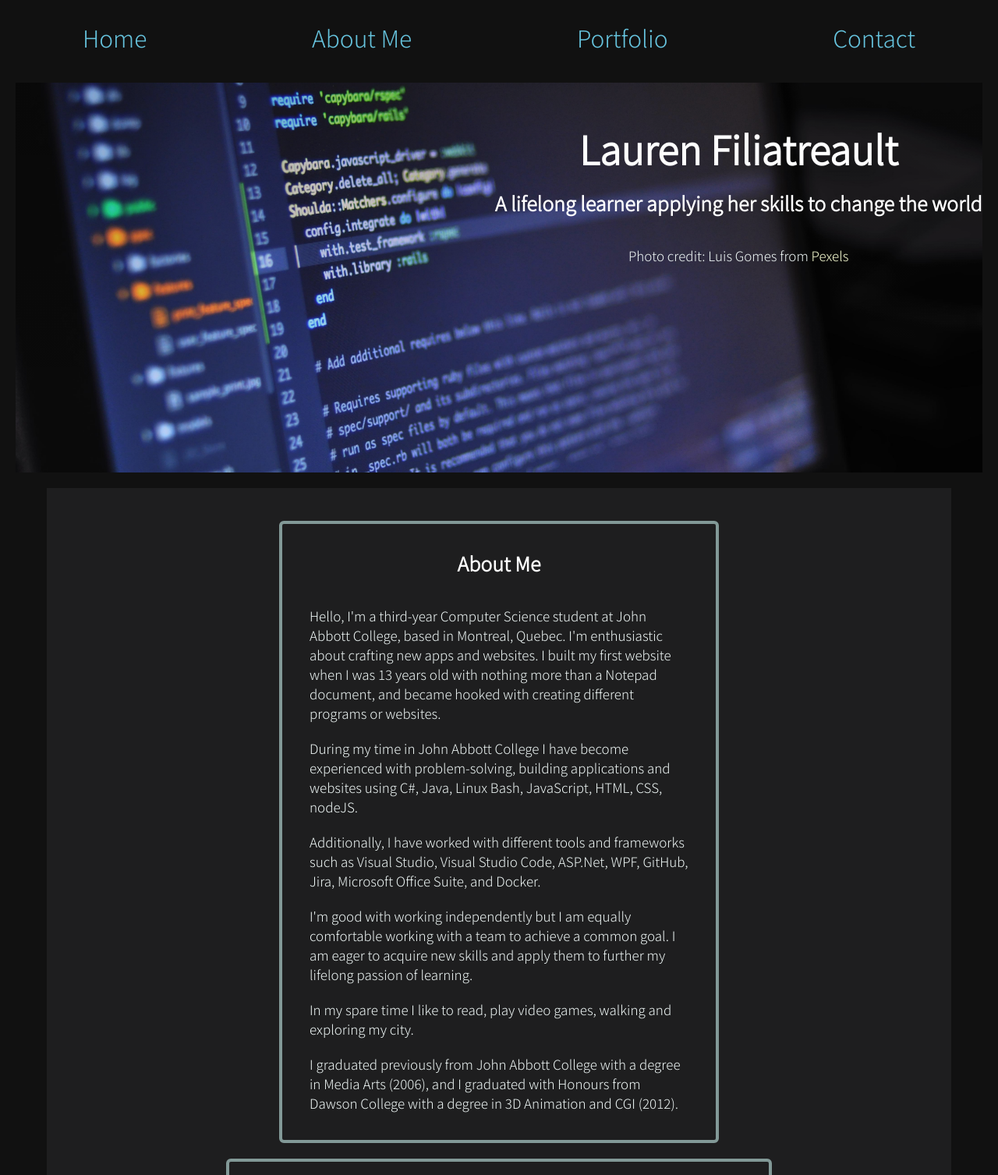
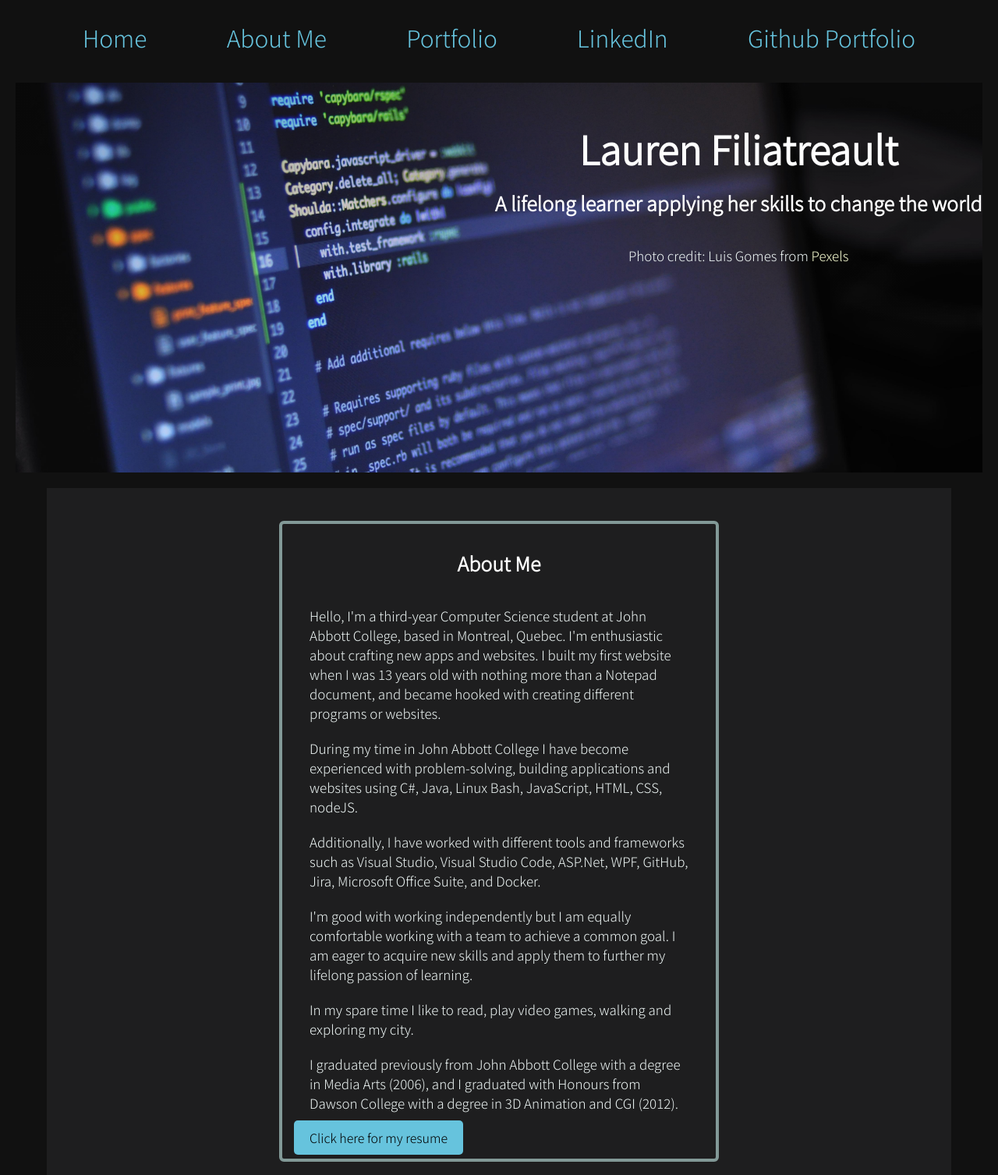
Before and after one commit to L-Filiatreault/L-Filiatreault.github.io, a plain HTML site: page index.html in a window 1280 px wide. Shown: the top 1507 px of the page at 78% size. Drawn offline with Linux system fonts and the light colour scheme.

Commit message:
Updated the navigation bar and added the CV to my website

```diff
--- a/CSS/index.css
+++ b/CSS/index.css
@@ -5,7 +5,6 @@
     box-sizing: border-box;
     text-decoration: none;
     list-style: none;
-
     font-family: 'Noto Sans JP', sans-serif;
 }
 
@@ -106,6 +105,8 @@ h3{
 
 }
 
+
+
 p{
     text-align: center;
     color:#eef6f5;
@@ -117,6 +118,7 @@ p{
 #aboutme{
 
     position: center;
+    align-items: center;
     width: 50%;
     text-align: left;
     border: 4px solid #829997;
@@ -128,6 +130,17 @@ p{
 
 #aboutme p{
     text-align: left;
+}
+
+.resumeButton{
+
+    background-color: #66c3dd;
+    color: #000;
+    padding: 10px 20px;
+    font: 20px;
+    border-radius: 5px;
+    cursor: pointer;
+
 }
 
 
@@ -170,12 +183,6 @@ a{
 
 }
 
-.button{
-    display: grid;
-    justify-content: center;
-    align-content: center;
-
-}
 footer{
     background-color: #0c2628;
     display: grid;
--- a/index.html
+++ b/index.html
@@ -19,7 +19,8 @@
             <li><a href="index.html">Home</a></li>
             <li><a href="index.html#aboutme">About Me</a></li>
             <li><a href="portfolio.html">Portfolio</a></li>
-            <li><a href="contact.html">Contact</a></li>
+            <li><a href="https://www.linkedin.com/in/lauren-filiatreault" target="_blank">LinkedIn</a></li>
+            <li><a href="https://github.com/L-Filiatreault" target="_blank">Github Portfolio</a></li>
         </ul>
     </nav>
     <section id=heroImage>
@@ -56,6 +57,7 @@
                 I graduated previously from John Abbott College with a degree in Media Arts (2006), and I graduated with Honours from Dawson College
                 with a degree in 3D Animation and CGI (2012).
                 </p>
+                <a href="./Assets/Resumes/FiliatreaultLauren_CV.pdf" class="resumeButton">Click here for my resume</a>
             </div>
         </section>
         <section id="languages">
```
Also changed, not shown: portfolio.html (+3 -1 lines), 1 other file.
